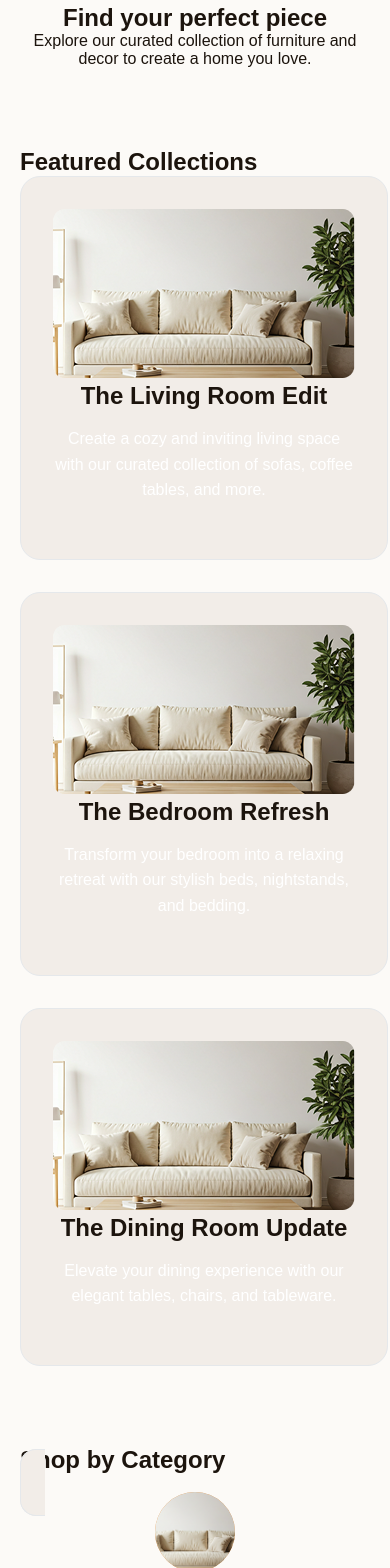
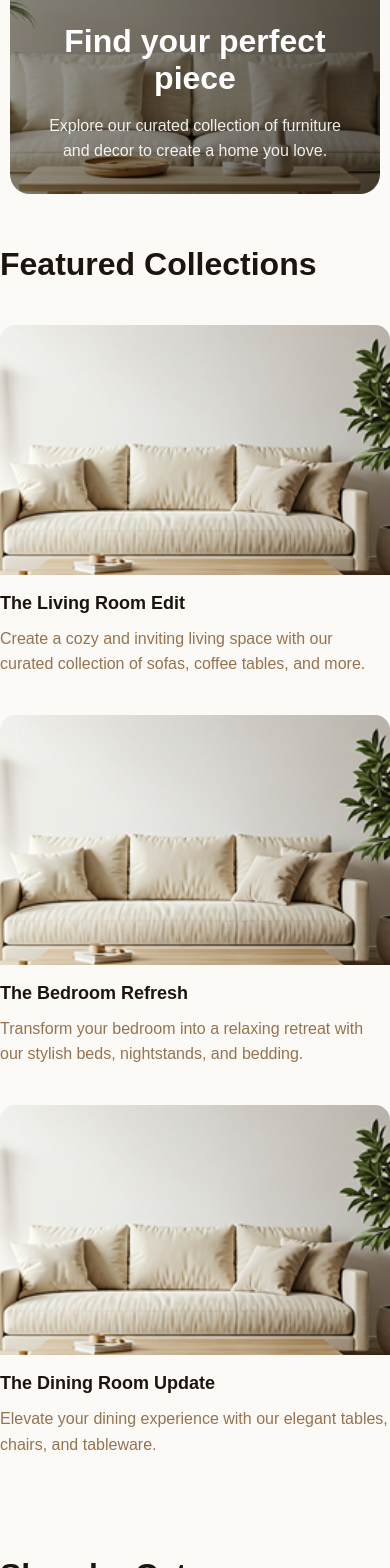
Before and after one commit to dilmurodivcc/m-mebel, a Next.js app: page / in a window 390 px wide. Shown: the part 216-1784 px from the top of the page. Built offline with nearby package versions, Linux system fonts and the light colour scheme.

Commit message:
Home page bag solved

```diff
--- a/src/scss/pages/_home.scss
+++ b/src/scss/pages/_home.scss
@@ -1,175 +1,198 @@
 @use "../base/variables" as *;
 
 .home-page {
-  padding: 120px 20px 40px;
-  max-width: 1200px;
-  margin: 0 auto;
+  background-color: var(--bg);
   min-height: 100vh;
 }
 
+// Hero Section
 .hero-section {
+  position: relative;
+  background: linear-gradient(rgba(0, 0, 0, 0.3), rgba(0, 0, 0, 0.3)),
+    url("/img/heroimg.png") center/cover no-repeat;
+  border-radius: 20px;
   display: flex;
   align-items: center;
-  justify-content: space-between;
-  margin-bottom: 80px;
-  gap: 60px;
+  justify-content: end;
+  flex-direction: column;
+  padding: 30px;
+  text-align: center;
+  color: var(--text);
+  max-height: 660px;
+  height: calc(100vh - 120px);
+
+  .hero-content {
+    h1 {
+      font-family: var(--text-secondary);
+      font-size: 60px;
+      font-weight: 900;
+      margin-bottom: 1rem;
+      color: var(--text-secondary);
     }
 
-.hero-content {
-  flex: 1;
-  max-width: 600px;
+    p {
+      font-family: var(--font-family);
+      font-size: 20px;
+      line-height: 1.6;
+      color: var(--text-secondary);
+      opacity: 0.9;
+    }
+  }
 }
 
-.hero-title {
-  font-size: 48px;
+.featured-collections,
+.shop-category,
+.new-arrivals {
+  padding: 60px 0;
+  h2 {
+    font-family: var(--font-family);
     font-weight: 700;
-  color: var(--text);
-  margin-bottom: 24px;
-  line-height: 1.2;
+    font-size: 22px;
+    line-height: 127%;
+    text-align: start;
+    margin-bottom: 30px;
   }
-
-.hero-subtitle {
-  font-size: 18px;
-  color: var(--text-secondary);
-  line-height: 1.6;
-  margin-bottom: 32px;
-}
-
-.hero-image {
-  flex: 1;
-  max-width: 500px;
-  display: flex;
-  justify-content: flex-end;
-}
-
-.hero-image img {
-  width: 100%;
-  height: auto;
-  border-radius: 20px;
-  box-shadow: 0 8px 32px rgba(0, 0, 0, 0.1);
-}
-
-.featured-collections {
-  margin-bottom: 80px;
-}
-
-.section-title {
-  font-size: 32px;
-  font-weight: 600;
-  color: var(--text);
-  margin-bottom: 40px;
-  text-align: center;
 }
 
 .collections-grid {
   display: grid;
-  grid-template-columns: repeat(auto-fit, minmax(300px, 1fr));
-  gap: 32px;
+  grid-template-columns: repeat(auto-fit, minmax(350px, 1fr));
+  gap: 30px;
+  margin-top: 40px;
 }
 
 .collection-card {
-  background: var(--bg-secondary);
-  border-radius: 20px;
-  padding: 32px;
-  text-align: center;
-  transition: all 0.3s ease;
-  border: 1px solid var(--border-color);
+  border-radius: 15px;
+  overflow: hidden;
+  transition: transform 0.3s ease, box-shadow 0.3s ease;
+  cursor: pointer;
 
   &:hover {
-    transform: translateY(-8px);
-    box-shadow: 0 12px 40px rgba(0, 0, 0, 0.1);
+    img {
+      transform: scale(1.05);
     }
   }
 
-.collection-card h3 {
-  font-size: 24px;
+  .card-image {
+    height: 250px;
+    overflow: hidden;
+
+    img {
+      width: 100%;
+      height: 100%;
+      object-fit: cover;
+      transition: transform 0.3s ease;
+    }
+  }
+
+  .card-content {
+    padding: 18px 0;
+
+    h3 {
+      font-family: var(--font-family);
+      font-size: 18px;
       font-weight: 600;
       color: var(--text);
-  margin-bottom: 16px;
+      margin-bottom: 12px;
     }
 
-.collection-card p {
-  color: var(--text-secondary);
+    p {
+      font-family: var(--font-family);
+      font-size: 16px;
       line-height: 1.6;
-  margin-bottom: 24px;
+      color: var(--text-tertiary);
+    }
+  }
 }
 
-.categories-section {
-  margin-bottom: 80px;
-}
-
-.categories-grid {
+// Shop by Category
+.category-grid {
   display: grid;
-  grid-template-columns: repeat(auto-fit, minmax(200px, 1fr));
-  gap: 24px;
+  grid-template-columns: repeat(auto-fit, minmax(220px, 1fr));
+  gap: 14px;
+  margin-top: 40px;
 }
 
 .category-card {
-  background: var(--bg-secondary);
-  border-radius: 16px;
-  padding: 24px;
   text-align: center;
-  transition: all 0.3s ease;
-  border: 1px solid var(--border-color);
-  cursor: pointer;
+  border-radius: 15px;
+
+  transition: transform 0.3s ease, box-shadow 0.3s ease;
 
   &:hover {
-    transform: translateY(-4px);
-    box-shadow: 0 8px 24px rgba(0, 0, 0, 0.1);
+    img {
+      transform: scale(1.05);
     }
   }
 
   .category-image {
-  width: 80px;
-  height: 80px;
-  margin: 0 auto 16px;
-  border-radius: 50%;
+    width: 100%;
+    height: 250px;
+    border-radius: 10px;
     overflow: hidden;
-  background: var(--bg-tertiary);
-  display: flex;
-  align-items: center;
-  justify-content: center;
-}
+    margin-bottom: 15px;
 
-.category-image img {
+    img {
       width: 100%;
       height: 100%;
       object-fit: cover;
+      transition: transform 0.3s ease;
+    }
   }
 
-.category-card h3 {
-  font-size: 18px;
+  h3 {
+    font-family: var(--font-family);
+    font-size: 1.1rem;
     font-weight: 600;
     color: var(--text);
-  margin-bottom: 8px;
+    text-align: start;
+  }
 }
 
+// Responsive Design
 @media (max-width: 768px) {
   .hero-section {
-    flex-direction: column;
-    text-align: center;
-    gap: 40px;
+    height: 400px;
+    margin: 10px;
+
+    .hero-content {
+      h1 {
+        font-size: 2rem;
       }
 
-  .hero-title {
-    font-size: 36px;
+      p {
+        font-size: 1rem;
+      }
+    }
   }
 
-  .hero-subtitle {
-    font-size: 16px;
+  .featured-collections,
+  .shop-category,
+  .new-arrivals {
+    padding: 40px 0;
+
+    h2 {
+      font-size: 2rem;
+    }
   }
 
   .collections-grid {
     grid-template-columns: 1fr;
+    gap: 20px;
   }
 
-  .categories-grid {
+  .category-grid {
     grid-template-columns: repeat(2, 1fr);
+    gap: 15px;
   }
 }
 
 @media (max-width: 480px) {
-  .categories-grid {
+  .category-grid {
     grid-template-columns: 1fr;
   }
+
+  .hero-section {
+    height: 300px;
   }
+}
```
Lines whose indentation alone changed are shown as unchanged.
